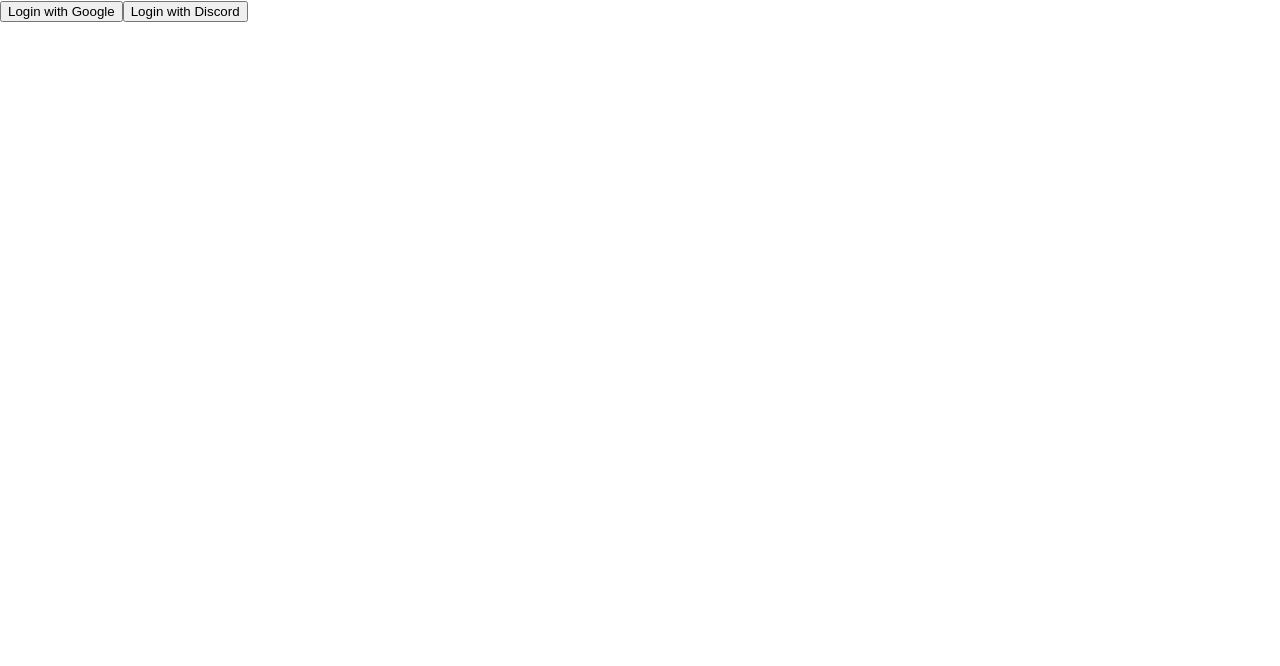
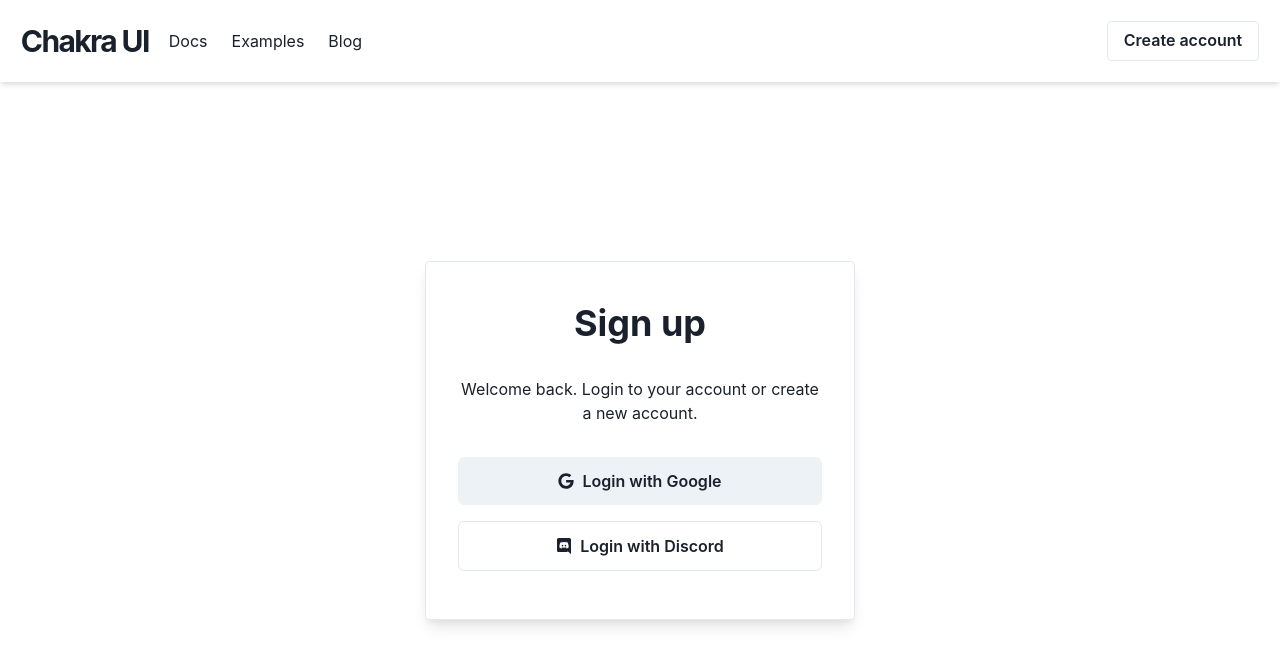
Before and after one commit to Mokshit06/zola-exun, a Next.js app in the folder client/: page /login in a window 1280 px wide. Shown: the top 666 px of the page. Built offline with nearby package versions, Linux system fonts and the light colour scheme; no server answers.

Commit message:
Login page styles

```diff
--- /dev/null
+++ b/client/components/Chat/Conversation.tsx
@@ -0,0 +1,3 @@
+export default function Conversation() {
+  return <div />;
+}
--- /dev/null
+++ b/client/components/Chat/Sidebar.tsx
@@ -0,0 +1,3 @@
+export default function Sidebar() {
+  return <div />;
+}
--- a/client/components/Header.tsx
+++ b/client/components/Header.tsx
@@ -1,3 +1,67 @@
-export default function Header() {
-  return <div></div>;
+import { Flex, Heading, Box, Button, FlexProps, Text } from '@chakra-ui/react';
+import { useState } from 'react';
+
+const MenuItems: React.FC = ({ children }) => (
+  <Text mt={{ base: 4, md: 0 }} mr={6} display='block'>
+    {children}
+  </Text>
+);
+
+export default function Header(props: FlexProps) {
+  const [isOpen, setIsOpen] = useState(false);
+
+  const handleToggle = () => {
+    setIsOpen(!isOpen);
+  };
+
+  return (
+    <Flex
+      as='nav'
+      align='center'
+      justify='space-between'
+      wrap='wrap'
+      padding='1.3rem'
+      boxShadow='md'
+      {...props}
+    >
+      <Flex align='center' mr={5}>
+        <Heading as='h1' size='lg' letterSpacing={'-.1rem'}>
+          Chakra UI
+        </Heading>
+      </Flex>
+
+      <Box display={{ base: 'block', md: 'none' }} onClick={handleToggle}>
+        <svg
+          fill='white'
+          width='12px'
+          viewBox='0 0 20 20'
+          xmlns='http://www.w3.org/2000/svg'
+          cursor='pointer'
+        >
+          <title>Menu</title>
+          <path d='M0 3h20v2H0V3zm0 6h20v2H0V9zm0 6h20v2H0v-2z' />
+        </svg>
+      </Box>
+
+      <Box
+        display={{ sm: isOpen ? 'block' : 'none', md: 'flex' }}
+        width={{ sm: 'full', md: 'auto' }}
+        alignItems='center'
+        flexGrow={1}
+      >
+        <MenuItems>Docs</MenuItems>
+        <MenuItems>Examples</MenuItems>
+        <MenuItems>Blog</MenuItems>
+      </Box>
+
+      <Box
+        display={{ sm: isOpen ? 'block' : 'none', md: 'block' }}
+        mt={{ base: 4, md: 0 }}
+      >
+        <Button bg='transparent' borderWidth={1} borderRadius={4}>
+          Create account
+        </Button>
+      </Box>
+    </Flex>
+  );
 }
--- /dev/null
+++ b/client/components/Layout.tsx
@@ -0,0 +1,13 @@
+import { Flex } from '@chakra-ui/react';
+import Header from './Header';
+
+const Layout: React.FC = ({ children }) => {
+  return (
+    <Flex minH='100vh' direction='column'>
+      <Header />
+      {children}
+    </Flex>
+  );
+};
+
+export default Layout;
--- a/client/contexts/GlobalProvider.tsx
+++ b/client/contexts/GlobalProvider.tsx
@@ -2,7 +2,7 @@
 import { createContext, Dispatch, useContext } from 'react';
 
 interface GlobalContext {
-  state: typeof initialState;
+  appliances: typeof initialState;
   dispatch: Dispatch<{
     type: string;
     payload: string;
@@ -43,7 +43,7 @@
 };
 
 export const GlobalProvider: React.FC = ({ children }) => {
-  const [state, dispatch] = useLocalStorageReducer(
+  const [appliances, dispatch] = useLocalStorageReducer(
     'appliances',
     globalReducer,
     initialState
@@ -52,7 +52,7 @@
   return (
     <GlobalContext.Provider
       value={{
-        state,
+        appliances,
         dispatch,
       }}
     >
--- a/client/package.json
+++ b/client/package.json
@@ -8,13 +8,15 @@
     "start": "next start"
   },
   "dependencies": {
-    "@chakra-ui/core": "^0.8.0",
+    "@chakra-ui/react": "^1.0.0",
     "@emotion/react": "^11.0.0",
     "@emotion/styled": "^11.0.0",
     "axios": "^0.21.0",
+    "framer-motion": "^2.9.4",
     "next": "10.0.1",
     "react": "17.0.1",
     "react-dom": "17.0.1",
+    "react-icons": "^3.11.0",
     "socket.io-client": "^3.0.1",
     "swr": "^0.3.9"
   },
--- a/client/pages/_app.tsx
+++ b/client/pages/_app.tsx
@@ -1,20 +1,30 @@
+import { ChakraProvider, extendTheme } from '@chakra-ui/react';
+import Layout from 'components/Layout';
+import { ChatsProvider } from 'contexts/ChatsProvider';
 import { GlobalProvider } from 'contexts/GlobalProvider';
 import { SocketProvider } from 'contexts/SocketProvider';
-import { ChatsProvider } from 'contexts/ChatsProvider';
 import { AppProps } from 'next/app';
-import Header from '../components/Header';
-import '../styles/globals.css';
+
+const config = {
+  useSystemColorMode: false,
+  initialColorMode: 'light',
+};
+
+const customTheme = extendTheme({ config });
 
 function MyApp({ Component, pageProps }: AppProps) {
   return (
+    <ChakraProvider theme={customTheme}>
       <GlobalProvider>
         <SocketProvider>
           <ChatsProvider>
-          <Header />
+            <Layout>
               <Component {...pageProps} />
+            </Layout>
           </ChatsProvider>
         </SocketProvider>
       </GlobalProvider>
+    </ChakraProvider>
   );
 }
 
--- a/client/pages/index.tsx
+++ b/client/pages/index.tsx
@@ -1,3 +1,4 @@
+import { Button } from '@chakra-ui/react';
 import useSocket from 'contexts/SocketProvider';
 import { useEffect } from 'react';
 import useAuth from '../hooks/useAuth';
@@ -13,7 +14,7 @@
   return (
     <div>
       <p>{user?.name}</p>
-      <button onClick={logout}>Logout</button>
+      <Button onClick={logout}>Logout</Button>
     </div>
   );
 }
--- a/client/pages/login.tsx
+++ b/client/pages/login.tsx
@@ -1,14 +1,51 @@
 import { Auth } from 'components/Auth';
 import useAuth from 'hooks/useAuth';
+import { FaGoogle, FaDiscord } from 'react-icons/fa';
+import { Box, Button, Heading, Flex, Text, Stack } from '@chakra-ui/react';
 
 function Login() {
   const { login } = useAuth();
 
   return (
-    <div>
-      <button onClick={() => login('google')}>Login with Google</button>
-      <button onClick={() => login('discord')}>Login with Discord</button>
-    </div>
+    <Flex flex={1} width='full' alignItems='center' justifyContent='center'>
+      <Box
+        borderWidth={1}
+        p={8}
+        width='full'
+        maxWidth={['380px', null, null, '430px', null]}
+        borderRadius={4}
+        textAlign='center'
+        boxShadow='lg'
+      >
+        <Box my={2} textAlign='center'>
+          <Heading>Sign up</Heading>
+          <Text mt={8}>
+            Welcome back. Login to your account or create a new account.
+          </Text>
+        </Box>
+        <Box mt={6} mb={4} textAlign='left'>
+          <Stack justifyContent='space-between'>
+            <Button
+              leftIcon={<FaGoogle />}
+              my={2}
+              py={6}
+              onClick={() => login('google')}
+            >
+              Login with Google
+            </Button>
+            <Button
+              leftIcon={<FaDiscord />}
+              variant='outline'
+              my={2}
+              py={6}
+              onClick={() => login('discord')}
+            >
+              Login with Discord
+            </Button>
+          </Stack>
+        </Box>
+      </Box>
+    </Flex>
   );
 }
 
--- a/client/styles/globals.css
+++ /dev/null
@@ -1,16 +0,0 @@
-html,
-body {
-  padding: 0;
-  margin: 0;
-  font-family: -apple-system, BlinkMacSystemFont, Segoe UI, Roboto, Oxygen,
-    Ubuntu, Cantarell, Fira Sans, Droid Sans, Helvetica Neue, sans-serif;
-}
-
-a {
-  color: inherit;
-  text-decoration: none;
-}
-
-* {
-  box-sizing: border-box;
-}
```
Also changed, not shown: client/components/Link.tsx (added, +17 -0 lines), client/pages/chat.tsx (added, +15 -0 lines), 1 other file (tests, documents, lock files or other folders). Lines whose indentation alone changed are shown as unchanged.
